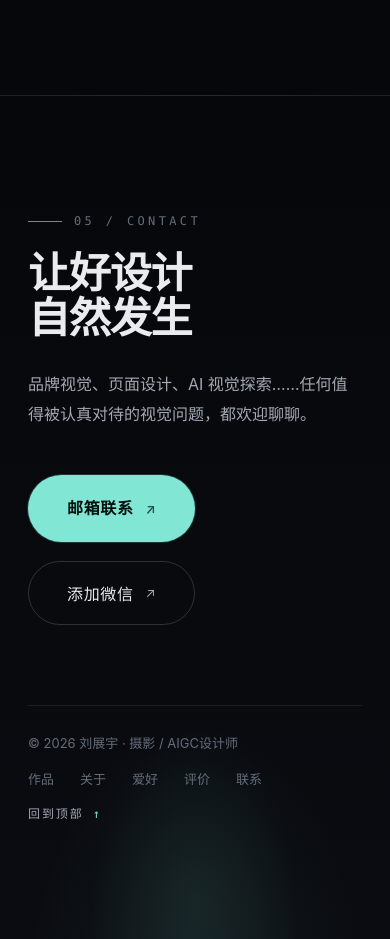
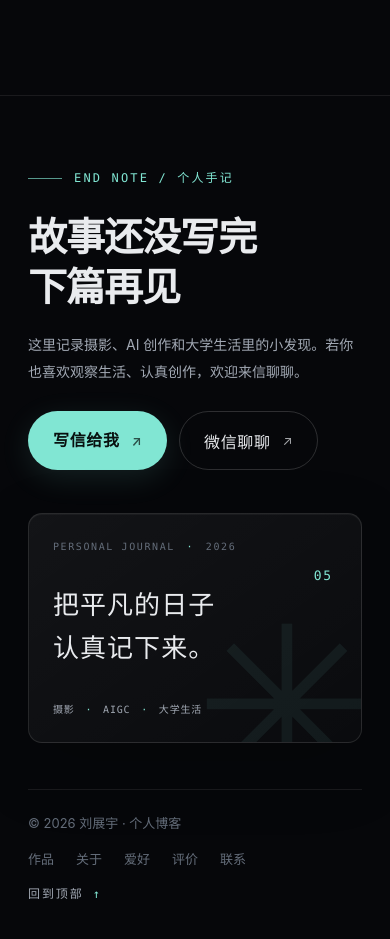
Before and after one commit to liuzhanyu70-dot/AI----, a plain HTML site: page index.html in a window 390 px wide. Shown: the part 7711-8650 px from the top of the page. Drawn offline with Linux system fonts and the light colour scheme; animation ran at ten frames a second.

Commit message:
Update index.html

```diff
--- a/index.html
+++ b/index.html
@@ -376,12 +376,39 @@ a{color:inherit;text-decoration:none}
   .hero-line,.hero-eyebrow,.hero-sub,.hero-ctas,.hero-scroll,.fold-piece,.fold-piece::after{animation:none!important;opacity:1;transform:none}
   .marquee-track{animation:none}
 }
+/* Blog-style closing section */
+.footer{min-height:0;background:var(--bg)}
+.footer::before{display:none}
+.footer-inner{align-items:stretch;padding-block:clamp(70px,8vw,108px) 28px}
+.footer-main{display:grid;grid-template-columns:minmax(0,1fr) minmax(260px,350px);align-items:center;gap:clamp(48px,9vw,140px);min-height:430px}
+.footer-copy{max-width:760px}
+.footer-copy .sec-label{color:var(--accent);letter-spacing:.18em}
+.footer-heading{font-size:clamp(42px,6vw,82px);line-height:1.18;letter-spacing:-.025em;margin:28px 0 24px}
+.footer-heading span{display:block}
+.footer-sub{max-width:560px;margin-bottom:34px;font-size:16px;line-height:1.9;color:var(--text-2)}
+.footer-ctas{gap:12px;margin-bottom:0}
+.footer-ctas .btn{padding:15px 24px}
+.footer .btn-primary{background:var(--accent);color:#08110f;box-shadow:0 8px 30px rgba(129,230,211,.12)}
+.footer .btn-primary:hover{background:#9cf0e0;box-shadow:0 12px 34px rgba(129,230,211,.2)}
+.footer .btn-ghost{border-color:var(--line-strong);color:var(--text)}
+.footer .btn-ghost:hover{border-color:var(--accent);color:var(--accent);background:var(--accent-dim)}
+.footer-note{position:relative;min-height:310px;padding:30px;display:flex;flex-direction:column;justify-content:space-between;overflow:hidden;border:1px solid rgba(255,255,255,.11);border-radius:14px;background:linear-gradient(145deg,rgba(255,255,255,.055),rgba(255,255,255,.018));box-shadow:0 24px 70px rgba(0,0,0,.18),inset 0 1px 0 rgba(255,255,255,.04)}
+.footer-note::after{content:'✳';position:absolute;right:-18px;bottom:-72px;color:rgba(129,230,211,.07);font-size:220px;line-height:1;pointer-events:none}
+.footer-note-kicker,.footer-note-topics{font-family:var(--font-mono);font-size:10px;letter-spacing:.16em;color:var(--text-3)}
+.footer-note-kicker i,.footer-note-topics i{font-style:normal;color:var(--accent);padding-inline:4px}
+.footer-note-number{position:absolute;right:28px;top:54px;font:500 13px var(--font-mono);letter-spacing:.14em;color:var(--accent)}
+.footer-note-quote{position:relative;z-index:1;font-family:'Noto Serif SC','Songti SC','STSong',serif;font-size:clamp(25px,2.5vw,34px);line-height:1.65;letter-spacing:.04em;color:var(--text)}
+.footer-note-topics{position:relative;z-index:1;color:var(--text-2);letter-spacing:.08em}
+.footer-bar{margin-top:68px;padding-top:22px;border-color:var(--line);color:var(--text-3)}
+.footer-nav{gap:22px}.footer-nav a:hover,.footer-top:hover{color:var(--accent)}.footer-top{color:var(--text-2)}
+@media(max-width:900px){.footer-main{grid-template-columns:1fr;gap:42px;min-height:0}.footer-note{max-width:460px;min-height:260px}.footer-bar{margin-top:62px}}
+@media(max-width:720px){.footer-inner{padding-block:72px 24px}.footer-heading{font-size:clamp(39px,10vw,58px);line-height:1.28;margin:24px 0 20px}.footer-sub{font-size:14px;margin-bottom:26px}.footer-note{min-height:230px;padding:24px}.footer-note-quote{font-size:26px}.footer-bar{margin-top:46px}}
 </style>
 </head>
 <body>
 <div class="site-loader" id="siteLoader" role="status" aria-live="polite" aria-label="网站正在加载">
   <div class="site-loader-inner">
-    <div class="loader-avatar-wrap"><img class="loader-avatar" src="assets/brand-mark.jpg" alt="刘展宇头像" /></div>
+    <div class="loader-avatar-wrap"><img class="loader-avatar" src="assets/brand-mark.jpg" alt="刘展宇头像" decoding="async" /></div>
     <div class="loader-name">刘展宇</div>
     <div class="loader-role">PHOTOGRAPHY / AIGC DESIGNER</div>
     <div class="loader-status">INITIALIZING PORTFOLIO</div>
@@ -392,7 +419,7 @@ a{color:inherit;text-decoration:none}
 <header class="nav" id="nav">
   <div class="nav-inner container">
     <a class="nav-logo" href="#home" aria-label="回到首页">
-      <span class="nav-logo-mark"><img src="assets/brand-mark.jpg" alt="" /></span>
+      <span class="nav-logo-mark"><img src="assets/brand-mark.jpg" alt="" decoding="async" /></span>
       <span class="nav-logo-text"><b>刘展宇</b><i>摄影 / AIGC设计师</i></span>
     </a>
     <nav class="nav-links" id="navLinks" aria-label="主导航">
@@ -674,18 +701,28 @@ a{color:inherit;text-decoration:none}
 <!-- 底部联系（整屏收尾） -->
 <footer class="footer" id="contact">
   <div class="container footer-inner">
-    <p class="sec-label" data-reveal>05 / CONTACT</p>
-    <h2 class="footer-heading" data-reveal>
-      <span>让好设计<br /></span>
-      <span>自然发生<br /></span>
-    </h2>
-    <p class="footer-sub" data-reveal style="--d:.12s">品牌视觉、页面设计、AI 视觉探索……任何值得被认真对待的视觉问题，都欢迎聊聊。</p>
-    <div class="footer-ctas" data-reveal style="--d:.22s">
-      <a class="btn btn-primary btn-lg" href="mailto:3164284271@qq.com">邮箱联系 <span>↗</span></a>
-      <button class="btn btn-ghost btn-lg" type="button" id="wechatOpen">添加微信 <span>↗</span></button>
+    <div class="footer-main">
+      <div class="footer-copy">
+        <p class="sec-label" data-reveal>END NOTE / 个人手记</p>
+        <h2 class="footer-heading" data-reveal>
+          <span>故事还没写完</span>
+          <span>下篇再见</span>
+        </h2>
+        <p class="footer-sub" data-reveal style="--d:.12s">这里记录摄影、AI 创作和大学生活里的小发现。若你也喜欢观察生活、认真创作，欢迎来信聊聊。</p>
+        <div class="footer-ctas" data-reveal style="--d:.22s">
+          <a class="btn btn-primary btn-lg" href="mailto:3164284271@qq.com">写信给我 <span>↗</span></a>
+          <button class="btn btn-ghost btn-lg" type="button" id="wechatOpen">微信聊聊 <span>↗</span></button>
+        </div>
+      </div>
+      <aside class="footer-note" data-reveal style="--d:.16s" aria-label="博客主题：摄影、AI 与大学生活">
+        <span class="footer-note-kicker">PERSONAL JOURNAL <i>·</i> 2026</span>
+        <span class="footer-note-number">05</span>
+        <p class="footer-note-quote">把平凡的日子<br />认真记下来。</p>
+        <span class="footer-note-topics">摄影 <i>·</i> AIGC <i>·</i> 大学生活</span>
+      </aside>
     </div>
     <div class="footer-bar" data-reveal style="--d:.32s">
-      <p>© 2026 刘展宇 · 摄影 / AIGC设计师</p>
+      <p>© 2026 刘展宇 · 个人博客</p>
       <nav class="footer-nav" aria-label="页脚导航">
         <a href="#works">作品</a><a href="#about">关于</a><a href="#strengths">爱好</a><a href="#reviews">评价</a><a href="#contact">联系</a>
       </nav>
@@ -999,6 +1036,7 @@ a{color:inherit;text-decoration:none}
   var ctx = canvas.getContext('2d');
   var reduce = window.matchMedia('(prefers-reduced-motion: reduce)').matches;
   var raf = 0;
+  var canvasInView = true;
   function resize() {
     var dpr = Math.min(window.devicePixelRatio || 1, 1.5);
     canvas.width = Math.round(canvas.offsetWidth * dpr);
@@ -1025,7 +1063,7 @@ a{color:inherit;text-decoration:none}
   var t = 0;
   function draw() {
     raf = 0;
-    if (document.hidden) return;
+    if (document.hidden || !canvasInView) return;
     var w = canvas.width, h = canvas.height;
     ctx.clearRect(0, 0, w, h);
     t += 0.002;
@@ -1052,17 +1090,31 @@ a{color:inherit;text-decoration:none}
     if (!reduce) raf = requestAnimationFrame(draw);
   }
   draw();
+  if ('IntersectionObserver' in window) {
+    var canvasObserver = new IntersectionObserver(function (entries) {
+      canvasInView = entries[0].isIntersecting;
+      if (!canvasInView) {
+        if (raf) cancelAnimationFrame(raf);
+        raf = 0;
+      } else if (reduce) {
+        draw();
+      } else if (!document.hidden && !raf) {
+        raf = requestAnimationFrame(draw);
+      }
+    });
+    canvasObserver.observe(hero);
+  }
   window.addEventListener('resize', function () {
     resize();
-    if (reduce) draw();
+    if (reduce && canvasInView && !document.hidden) draw();
   }, { passive: true });
   document.addEventListener('visibilitychange', function () {
     if (document.hidden) {
       if (raf) cancelAnimationFrame(raf);
       raf = 0;
-    } else if (reduce) {
+    } else if (reduce && canvasInView) {
       draw();
-    } else if (!raf) {
+    } else if (canvasInView && !raf) {
       raf = requestAnimationFrame(draw);
     }
   });
```
